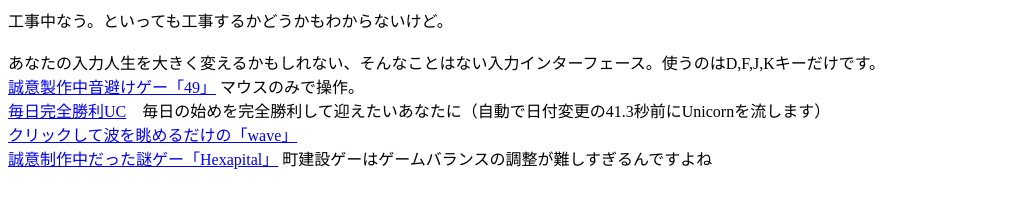
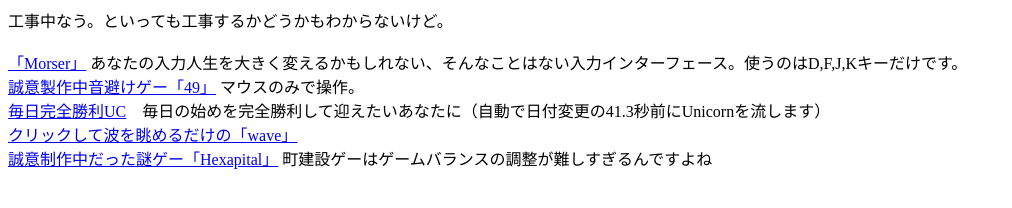
Before and after one commit to MugiSus/mugisus.github.io-legacy, a plain HTML site: page index.html in a window 1280 px wide. Shown: the whole page, without its empty margins (0-1012 px from the left). Drawn offline with Linux system fonts and the light colour scheme.

Commit message:
Update index.html

```diff
--- a/index.html
+++ b/index.html
@@ -5,7 +5,7 @@
   <body>
     工事中なう。といっても工事するかどうかもわからないけど。
     <br><br>
-    <a href = "./morser/index.html"></a> あなたの入力人生を大きく変えるかもしれない、そんなことはない入力インターフェース。使うのはD,F,J,Kキーだけです。<br>
+    <a href = "./morser/index.html">「Morser」</a> あなたの入力人生を大きく変えるかもしれない、そんなことはない入力インターフェース。使うのはD,F,J,Kキーだけです。<br>
     <a href = "./49/index.html">誠意製作中音避けゲー「49」</a> マウスのみで操作。<br>
     <a href = "./Gasei-2018/index.html">毎日完全勝利UC</a>　毎日の始めを完全勝利して迎えたいあなたに（自動で日付変更の41.3秒前にUnicornを流します）<br>
     <a href = "./wave/index.html">クリックして波を眺めるだけの「wave」</a><br>
```
